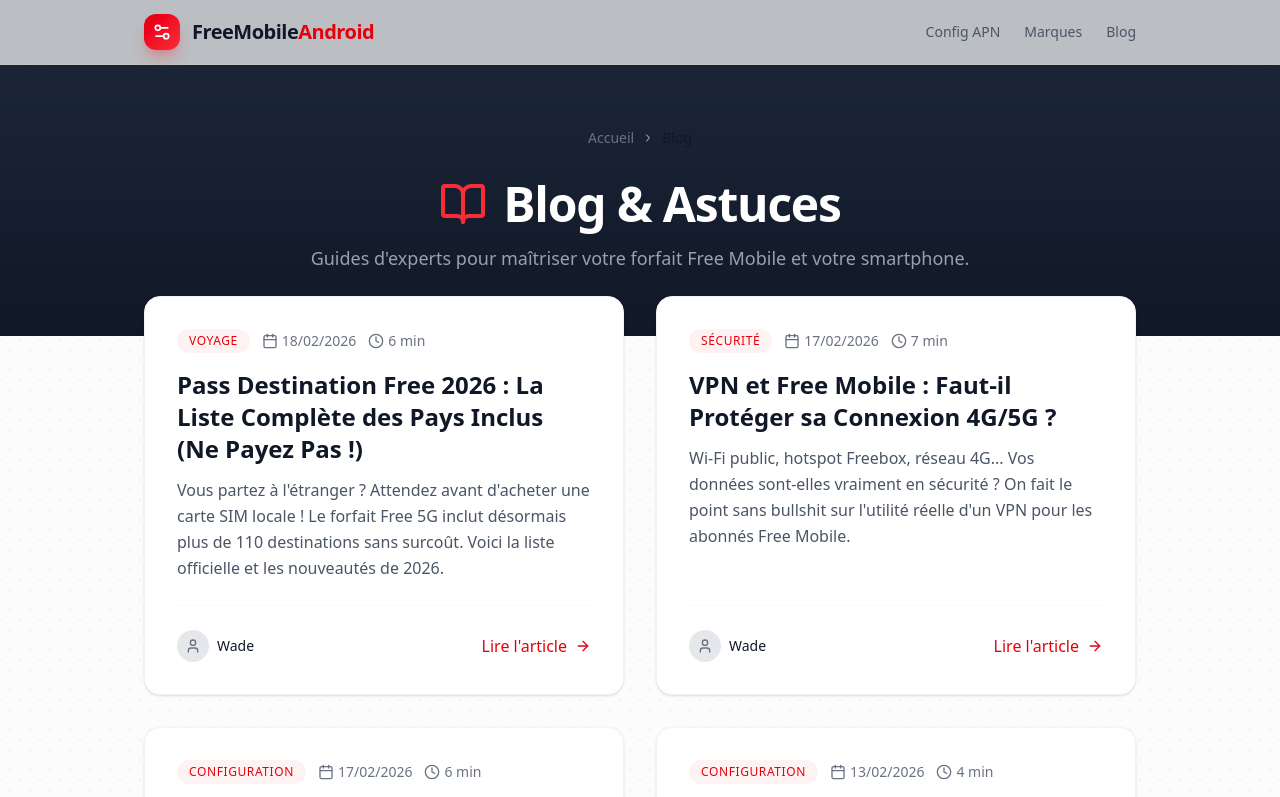
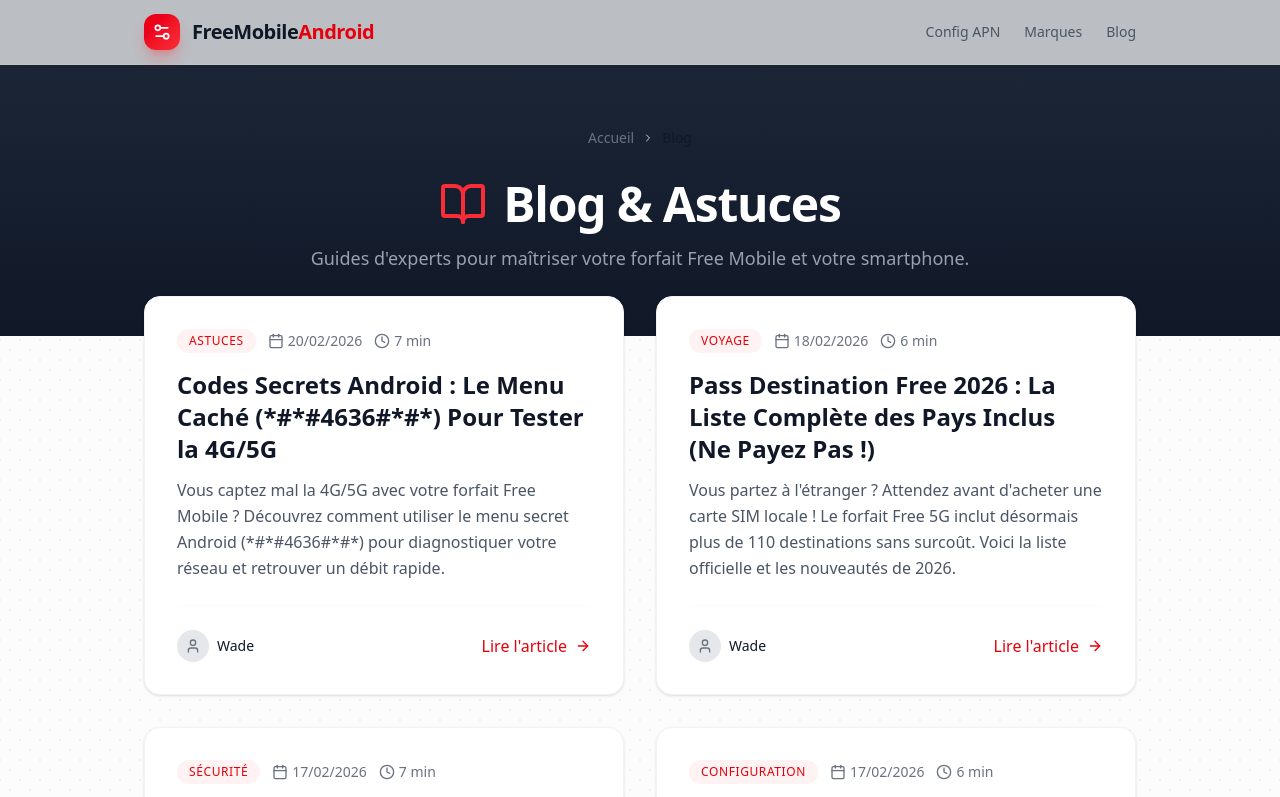
Before and after one commit to baguettecroissant/freemobileandroid, a Next.js app: page /blog in a window 1280 px wide. Shown: the top 797 px of the page. Built offline with nearby package versions, Linux system fonts and the light colour scheme.

Commit message:
feat: add expanded 4636 secret code blog post

```diff
--- a/data/posts.ts
+++ b/data/posts.ts
@@ -12,6 +12,67 @@ export interface BlogPost {
 }
 
 export const posts: BlogPost[] = [
+  {
+    slug: "code-secret-android-4636-tester-reseau-free-mobile",
+    title: "Codes Secrets Android : Le Menu Caché (*#*#4636#*#*) Pour Tester la 4G/5G",
+    excerpt: "Vous captez mal la 4G/5G avec votre forfait Free Mobile ? Découvrez comment utiliser le menu secret Android (*#*#4636#*#*) pour diagnostiquer votre réseau et retrouver un débit rapide.",
+    date: "2026-02-20",
+    author: "Wade",
+    readTime: "7 min",
+    category: "Astuces",
+    image: "/blog_code_secret_4636.png",
+    imagePrompt: "Tech 3D, Isometric, Glassmorphism, Free Mobile colors (Red/White), clean background, magical glowing smartphone screen displaying a secret diagnostic menu with numbers like 4636, floating digital data streams and signal dbm meters around it, modern professional tech blog illustration, high quality 8k",
+    content: `
+      <p>Vous êtes abonné <strong>Free Mobile</strong> et vous rencontrez des problèmes de connexion ? Votre smartphone affiche 4 barres de réseau en 4G ou 5G, mais le chargement de vos pages web est interminable ? Avant de contacter l'assistance ou de modifier vos <a href="/configurer-apn" class="text-red-600 font-bold hover:underline">réglages APN Free</a>, il existe une méthode infaillible pour diagnostiquer votre ligne : le <strong>menu secret Android *#*#4636#*#*</strong>.</p>
+      <p>Bien loin des barres de réseau qui manquent souvent de précision, ce menu de diagnostic caché offre des données brutes et fiables sur la qualité de votre signal <strong>Free Mobile</strong> et sur l'antenne à laquelle vous êtes connecté. Voici notre guide complet pour maîtriser ce code, interpréter les statistiques (dBm) et forcer le meilleur réseau disponible.</p>
+
+      <h2>1. Comment accéder au menu secret *#*#4636#*#* ?</h2>
+      <p>L'accès à ce menu caché de diagnostic réseau est un jeu d'enfant sur la majorité des smartphones Android. Suivez ces étapes simples :</p>
+      <ol>
+        <li>Ouvrez l'application <strong>Téléphone</strong> (celle que vous utilisez pour passer des appels).</li>
+        <li>Sur le clavier numérique, tapez la séquence exacte suivante : <strong>*#*#4636#*#*</strong></li>
+        <li>Le menu de test (souvent nommé <strong>Test</strong> ou <strong>Informations sur le téléphone</strong>) apparaîtra instantanément, sans même avoir besoin de valider par la touche Appel.</li>
+      </ol>
+      <div class="bg-red-50 border-l-4 border-red-500 p-4 my-6">
+        <p class="font-bold text-red-800">⚠️ Compatibilité de votre Smartphone :</p>
+        <p class="text-red-700 mt-1">Ce code de test fonctionne nativement sur les <strong>Google Pixel</strong>, les appareils <a href="/marques" class="font-bold hover:underline">Xiaomi</a>, OnePlus, Sony et de nombreuses autres marques. Cependant, certains constructeurs comme <strong>Samsung</strong>, Huawei ou Honor bloquent parfois ce menu. Si le code ne donne rien, vous pouvez télécharger une application tierce comme <strong>Force LTE Only (4G/5G)</strong> ou <strong>NetMonster</strong> sur le Google Play Store pour accéder aux mêmes informations.</p>
+      </div>
+
+      <h2>2. Analyser la vraie qualité de votre signal Free Mobile</h2>
+      <p>Une fois dans le menu, sélectionnez <strong>Informations sur le téléphone</strong>. L'écran va afficher une multitude de données techniques. Ne vous laissez pas intimider et concentrez-vous sur l'indicateur principal de votre problème de réseau : <strong>l'intensité du réseau</strong>.</p>
+      <ul>
+        <li><strong>Intensité du signal (Signal Strength) :</strong> Mesurée en <strong>dBm</strong> (décibels-milliwatts), c'est l'indicateur de référence, bien plus précis que les barres de réseau Android. Comme il s'agit d'une valeur négative, plus le chiffre se rapproche de 0, meilleur est le signal.
+          <ul class="list-disc list-inside mt-2 text-sm text-gray-700 mb-2">
+            <li><em>Entre -50 et -79 dBm :</em> <strong>Excellent signal</strong>. Vous captez parfaitement l'antenne Free Mobile. La 4G+ et la 5G vous offriront des débits optimaux pour le streaming ou le téléchargement.</li>
+            <li><em>Entre -80 et -99 dBm :</em> <strong>Bon signal</strong>. Suffisant pour une navigation fluide et des appels de bonne qualité en VoLTE.</li>
+            <li><em>Entre -100 et -109 dBm :</em> <strong>Signal faible</strong>. Vous êtes en limite de couverture, en intérieur ou loin de l'antenne. La 5G Free risque d'être instable et la navigation lente.</li>
+            <li><em>-110 dBm ou "pire" :</em> <strong>Mauvais signal</strong>. Le réseau est à la limite du décrochage. Il est tout à fait normal que l'Internet mobile soit inutilisable à ce stade.</li>
+          </ul>
+        </li>
+        <li><strong>Type de réseau vocal / données :</strong> Vérifiez si l'indicateur affiche bien <strong>NR</strong> (pour la 5G) ou <strong>LTE</strong> (pour la 4G). S'il affiche UMTS, HSPA ou EDGE, votre téléphone a basculé sur les anciens réseaux 3G/2G, souvent à cause d'une <a href="/pourquoi-5g-free-ne-marche-pas" class="text-red-600 font-bold hover:underline">mauvaise accroche de la 5G Free</a>.</li>
+      </ul>
+
+      <h2>3. Forcer le réseau 4G ou 5G : La solution ultime</h2>
+      <p>L'outil le plus puissant du menu <strong>*#*#4636#*#*</strong> est sa capacité à "bloquer" votre smartphone sur un type de réseau défini. Il arrive souvent que le téléphone hésite constamment entre une antenne 4G proche et une antenne 5G plus éloignée, provoquant des micro-coupures et vidant votre batterie.</p>
+      <p>Dans ce menu, repérez l'option intitulée <strong>Définir le type de réseau préféré</strong>. Un menu déroulant va s'ouvrir :</p>
+      <ul>
+        <li><strong>NR/LTE/TDSCDMA/CDMA/... (Auto) :</strong> C'est la gestion automatique d'Android (recommandée dans 95% des cas).</li>
+        <li><strong>NR only :</strong> Force le maintien exclusif en <strong>5G (New Radio)</strong>. À utiliser uniquement si vous êtes sûr d'être couvert par une antenne 5G Free Mobile puissante (idéalement 3,5 GHz).</li>
+        <li><strong>LTE only :</strong> Force le maintien en <strong>4G (LTE) exclusive</strong>. C'est l'astuce miracle ! Si la 5G Free Mobile dysfonctionne dans votre zone (parfois le cas sur la bande 700 MHz), forcer la 4G uniquement peut considérablement augmenter votre débit et la stabilité de votre connexion.</li>
+      </ul>
+      <p><em>*Note : Le mode "LTE only" est idéal lors d'un partage de connexion. Toutefois, pensez à remettre l'option sur Auto après votre session de test. En effet, sur certains anciens terminaux (non compatibles VoLTE), forcer la 4G peut bloquer la réception et l'émission d'appels téléphoniques classiques.</em></p>
+
+      <h2>Foire Aux Questions (FAQ)</h2>
+      <p><strong>Q : L'utilisation du code *#*#4636#*#* comporte-t-elle des risques ou peut-elle annuler ma garantie ?</strong><br>
+      R : Non, absolument pas. Ce menu est purement consultatif et permet uniquement d'effectuer des tests logiciels. Ne touchez pas aux réglages obscurs, notamment ceux liés à l'itinérance ou au "Provisioning", et vous ne risquez pas de panne. En cas de manipulation hasardeuse sur la bande réseau, un simple redémarrage de votre smartphone Android rétablira la configuration par défaut.</p>
+
+      <p><strong>Q : Pourquoi mon signal dBm est-il très mauvais (ex: -115 dBm) chez moi ?</strong><br>
+      R : La qualité de réception dépend de l'épaisseur des murs, de l'isolation (notamment les vitrages récents) ou simplement de l'éloignement avec l'antenne relais Free Mobile la plus proche. Retirer une coque de protection épaisse ou vous approcher d'une fenêtre peut faire gagner 10 à 15 dBm.</p>
+
+      <p><strong>Q : Le code secret montre que je capte bien, mais je n'ai quand même pas internet, pourquoi ?</strong><br>
+      R : Un signal de bonne intensité (dBm) ne garantit pas l'accès à internet. Si la connexion ne se fait pas, il s'agit très probablement d'un problème logiciel. Assurez-vous que l'itinérance n'est pas bloquée inutilement et surtout, vérifiez que vous avez bien sélectionné <a href="/deux-apn-free-mmsfree-lequel-choisir" class="text-red-600 font-bold hover:underline">le bon APN de Free Mobile</a> dans vos paramètres.</p>
+    `,
+  },
   {
     slug: "pass-destination-free-liste-pays-inclus-2026",
     title: "Pass Destination Free 2026 : La Liste Complète des Pays Inclus (Ne Payez Pas !)",
```
Also changed, not shown: public/blog_code_secret_4636.png (added).
